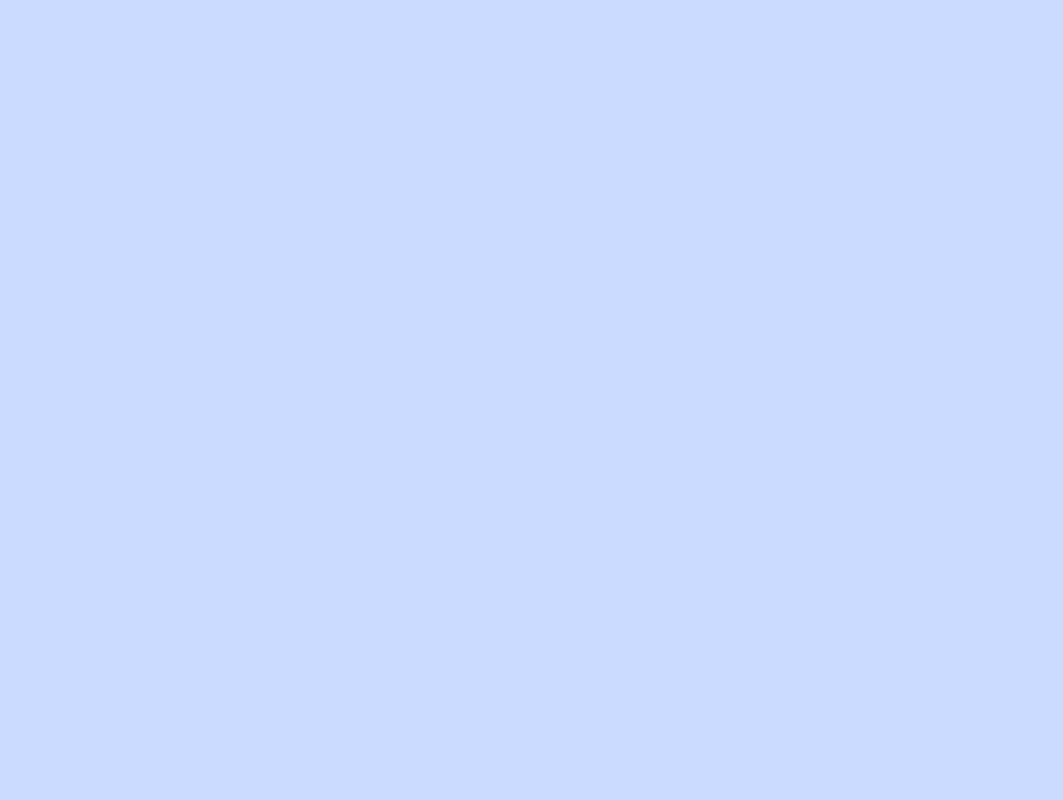
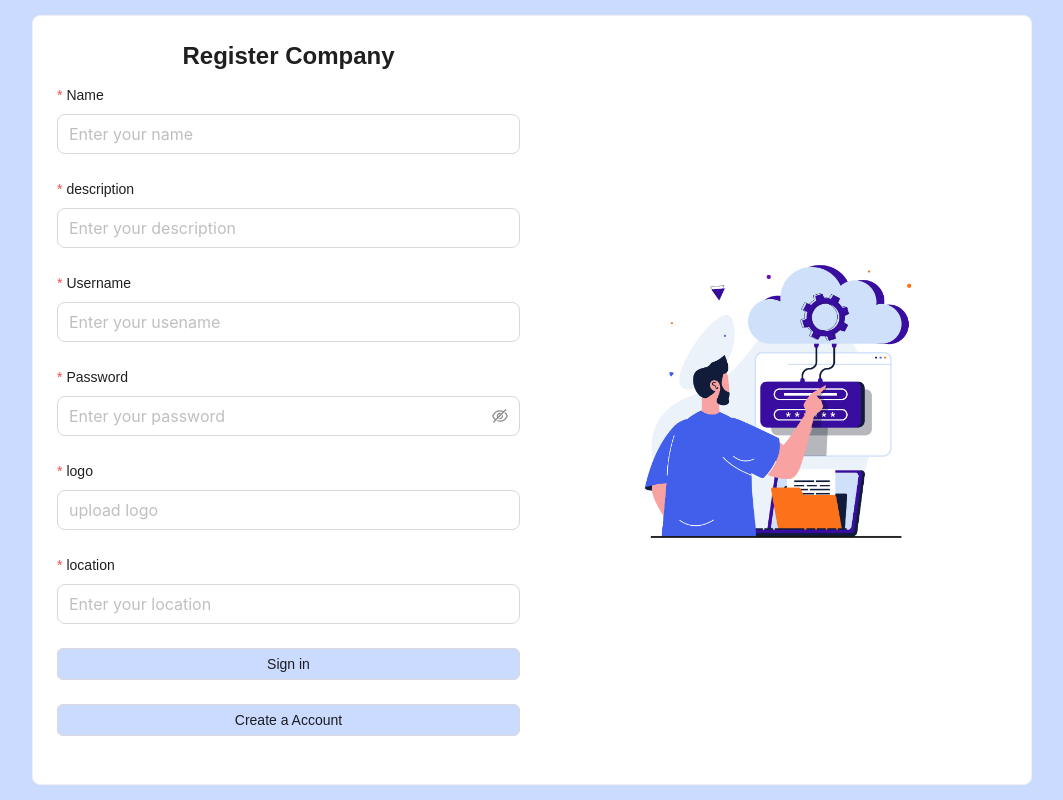
Before and after one commit to karina10004/Hiring-frontend, a React (Vite) app: page /companyregister in a window 1280 px wide. Before the commit this address had no page. Shown: the whole page, without its empty margins (108-1171 px from the left). Built offline with nearby package versions, Linux system fonts and the light colour scheme.

Commit message:
Enhance the UI

```diff
--- a/src/App.css
+++ b/src/App.css
@@ -1,30 +1,9 @@
-*{
+/* *{
   margin: 0;
   padding: 0;
   font-family: 'Poppins',sans-serif;
-}
-body{
-  display: flex;
-  align-items: center;
-  justify-content: center;
-  height: 100vh;
-  background: #cbdbff;
-}
-
-
-.form-container{
-  width: 1000px;
-}
-.title, .slogan{
-  text-align: center;
-
-}
-.btn{
-  width: 100%;
-  text-align: center;
-  background-color: #cbdbff;
-}
+	@@ -27,4 +27,4 @@ body{
 .auth-image{
   width: 100%;
   border-radius: 8px;
-}
+} */
--- a/src/App.jsx
+++ b/src/App.jsx
@@ -1,9 +1,9 @@
 import React from "react";
 import { BrowserRouter as Router, Route, Routes } from "react-router-dom";
-import "./App.css";
 import Dashboard from "./pages/Dashboard";
 import Register from "./Auth/Register";
 import Login from "./Auth/Login";
+import CompanyRegister from "./Auth/CompanyRegister";
 
 const App = () => {
   return (
@@ -11,10 +11,10 @@ const App = () => {
       <Routes>
         <Route path="/" element={<Register />} />
         <Route path="/login" element={<Login />} />
+        <Route path="/companyregister" element={<CompanyRegister />} />
         <Route path="/dashboard" element={<Dashboard />} />
       </Routes>
     </Router>
   );
 };
-
 export default App;
--- /dev/null
+++ b/src/Auth/Auth.css
@@ -0,0 +1,30 @@
+*{
+    margin: 0;
+    padding: 0;
+    font-family: 'Poppins',sans-serif;
+  }
+  body{
+    display: flex;
+    align-items: center;
+    justify-content: center;
+    height: 100vh;
+    background: #cbdbff;
+  }
+
+
+  .form-container{
+    width: 1000px;
+  }
+  .title, .slogan{
+    text-align: center;
+
+  }
+  .btn{
+    width: 100%;
+    text-align: center;
+    background-color: #cbdbff;
+  }
+  .auth-image{
+    width: 100%;
+    border-radius: 8px;
+  }
--- a/src/Auth/CompanyRegister.jsx
+++ b/src/Auth/CompanyRegister.jsx
@@ -2,8 +2,9 @@ import React from "react";
 import { Card, Flex, Typography, Form, Input } from "antd";
 import { Button } from "antd/es/radio";
 import { Link } from "react-router-dom";
+import "./Auth.css";
 import LoginImage from "../assets/Login.png";
-const Register = () => {
+const CompanyRegister = () => {
   const handleregister = (values) => {
     console.log(values);
   };
@@ -14,12 +15,9 @@ const Register = () => {
           <Typography.Title level={3} strong className="title">
             Register Company
           </Typography.Title>
-          <Typography.Text type="secondary" strong className="slogan">
-            Join for exclusive access
-          </Typography.Text>
           <Form layout="vertical" onFinish={handleregister} autoComplete="off">
             <Form.Item
-              label="full Name"
+              label="Name"
               name="name"
               rules={[
                 {
@@ -28,23 +26,34 @@ const Register = () => {
                 },
               ]}
             >
-              <Input size="large" placeholder="Enter your full name" />
+              <Input size="large" placeholder="Enter your name" />
             </Form.Item>
             <Form.Item
-              label="Email"
-              name="email"
+              label="description"
+              name="desc"
               rules={[
                 {
                   required: true,
-                  message: "please input your email",
-                },
-                {
-                  type: "emails",
-                  message: "The input is not valid email",
+                  message: "please input your description",
                 },
               ]}
             >
-              <Input size="large" placeholder="Enter your email address" />
+              <Input size="large" placeholder="Enter your description" />
+            </Form.Item>
+            <Form.Item
+              label="Username"
+              name="username"
+              rules={[
+                {
+                  required: true,
+                  message: "please input your username",
+                },
+                {
+                  type: "string",
+                },
+              ]}
+            >
+              <Input size="large" placeholder="Enter your usename" />
             </Form.Item>
 
             <Form.Item
@@ -58,6 +67,34 @@ const Register = () => {
               ]}
             >
               <Input.Password size="large" placeholder="Enter your password" />
+            </Form.Item>
+            <Form.Item
+              label="logo"
+              name="logo"
+              rules={[
+                {
+                  required: true,
+                  message: "please upload the logo",
+                },
+                {
+                  type: "file",
+                },
+              ]}
+            >
+              <Input size="large" placeholder="upload logo" />
+            </Form.Item>
+
+            <Form.Item
+              label="location"
+              name="location"
+              rules={[
+                {
+                  required: true,
+                  message: "please input your location",
+                },
+              ]}
+            >
+              <Input size="large" placeholder="Enter your location" />
             </Form.Item>
 
             <Form.Item>
@@ -85,4 +122,4 @@ const Register = () => {
   );
 };
 
-export default Register;
+export default CompanyRegister;
--- a/src/Auth/Login.jsx
+++ b/src/Auth/Login.jsx
@@ -3,6 +3,7 @@ import { Card, Flex, Typography, Form, Input } from "antd";
 import { Button } from "antd/es/radio";
 import { Link } from "react-router-dom";
 import LoginImage from "../assets/Login.png";
+import "./Auth.css";
 const Login = () => {
   const handleregister = (values) => {
     console.log(values);
@@ -12,7 +13,7 @@ const Login = () => {
       <Flex gap="large" align="center">
         <Flex vertical flex={1}>
           <Typography.Title level={3} strong className="title">
-            Create an account
+            Create an account hello
           </Typography.Title>
           <Typography.Text type="secondary" strong className="slogan">
             Join for exclusive access
@@ -46,7 +47,6 @@ const Login = () => {
             >
               <Input size="large" placeholder="Enter your email address" />
             </Form.Item>
-
             <Form.Item
               label="Password"
               name="password"
@@ -59,7 +59,6 @@ const Login = () => {
             >
               <Input.Password size="large" placeholder="Enter your password" />
             </Form.Item>
-
             <Form.Item>
               <Button
                 type="primary"
@@ -84,5 +83,4 @@ const Login = () => {
     </Card>
   );
 };
-
 export default Login;
--- a/src/Auth/Register.jsx
+++ b/src/Auth/Register.jsx
@@ -3,6 +3,7 @@ import { Card, Flex, Typography, Form, Input } from "antd";
 import { Button } from "antd/es/radio";
 import { Link } from "react-router-dom";
 import registerImage from "../assets/register.png";
+import "./Auth.css";
 const Register = () => {
   const handleregister = (values) => {
     console.log(values);
@@ -46,7 +47,6 @@ const Register = () => {
             >
               <Input size="large" placeholder="Enter your email address" />
             </Form.Item>
-
             <Form.Item
               label="Password"
               name="password"
@@ -59,7 +59,6 @@ const Register = () => {
             >
               <Input.Password size="large" placeholder="Enter your password" />
             </Form.Item>
-
             <Form.Item
               label="Password"
               name="passwordConfirm"
@@ -101,5 +100,4 @@ const Register = () => {
     </Card>
   );
 };
-
 export default Register;
--- a/src/index.css
+++ b/src/index.css
@@ -1,4 +1,4 @@
-:root {
+/* :root {
   font-family: Inter, system-ui, Avenir, Helvetica, Arial, sans-serif;
   line-height: 1.5;
   font-weight: 400;
@@ -65,4 +65,4 @@ button:focus-visible {
   button {
     background-color: #f9f9f9;
   }
-}
+} */
```
